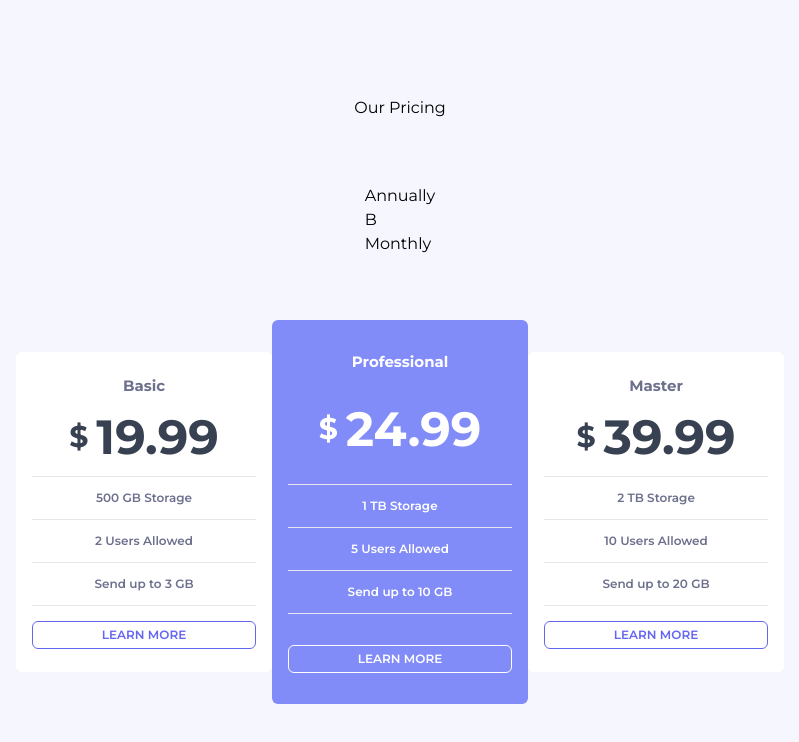
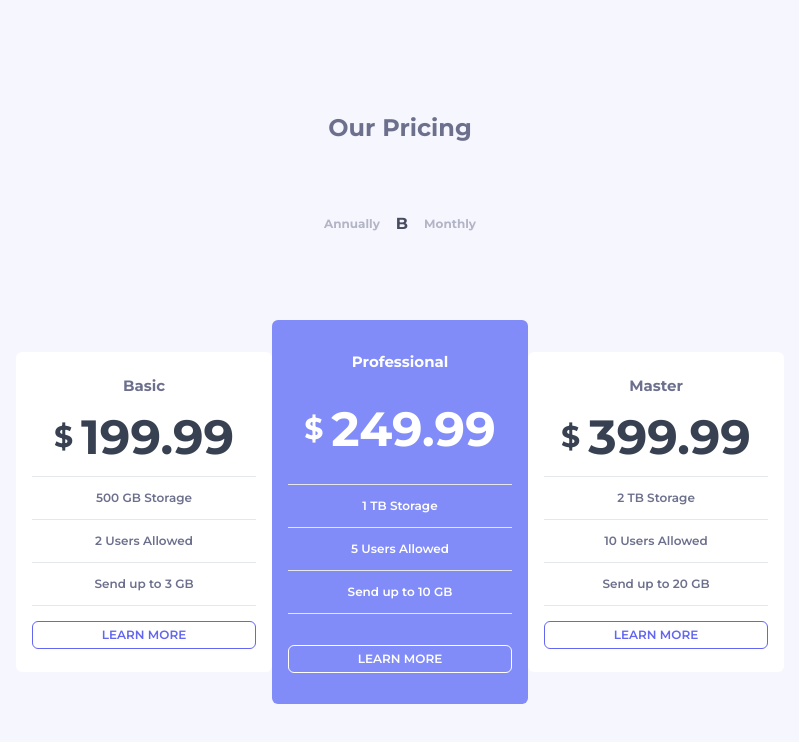
Before and after one commit to ferutizi/pricing-component, a Next.js app: page / in a window 1280 px wide. Shown: the top 742 px of the page, without its empty margins (240-1039 px from the left). Built offline with nearby package versions, Linux system fonts and the light colour scheme.

Commit message:
added anually state for changed price

```diff
--- a/src/app/page.tsx
+++ b/src/app/page.tsx
@@ -1,22 +1,51 @@
+'use client'
+
+import { useState } from 'react'
 import Card from './components/Card'
 
 export default function Home() {
+	const [anually, setAnually] = useState<boolean>(true)
 	return (
 		<main className="flex min-h-screen flex-col items-center justify-between p-24">
-			<h1>Our Pricing</h1>
-			<div>
-				<p>Annually</p>
+			<h1 className='text-grayishBlue text-2xl p-4 font-bold'>Our Pricing</h1>
+			<div
+				className='flex items-center text-darkGrayishBlue gap-4 pb-8 font-bold'
+				onClick={() => setAnually(!anually)}
+			>
+				<p className='text-lightGrayishBlue text-xs'>Annually</p>
 				<div>B</div>
-				<p>Monthly</p>
+				<p className='text-lightGrayishBlue text-xs'>Monthly</p>
 			</div>
 			<section className='flex items-center'>
-				<Card plan='Basic' anualPrice={199.99} monthlyPrice={19.99} storage='500 GB' users={2} sendUp={3} />
-				<Card plan='Professional' anualPrice={249.99} monthlyPrice={24.99} storage='1 TB' users={5} sendUp={10} highlight={true}/>
-				<Card plan='Master' anualPrice={399.99} monthlyPrice={39.99} storage='2 TB' users={10} sendUp={20} />
+				<Card
+					plan='Basic'
+					annualPrice={199.99}
+					monthlyPrice={19.99}
+					storage='500 GB'
+					users={2}
+					sendUp={3}
+					anually={anually}
+				/>
+				<Card
+					plan='Professional'
+					annualPrice={249.99}
+					monthlyPrice={24.99}
+					storage='1 TB'
+					users={5}
+					sendUp={10}
+					anually={anually}
+					highlight={true}
+				/>
+				<Card
+					plan='Master'
+					annualPrice={399.99}
+					monthlyPrice={39.99}
+					storage='2 TB'
+					users={10}
+					sendUp={20}
+					anually={anually}
+				/>
 			</section>
-
-			{/* &dollar; */}
-
 		</main>
 	)
 }
```
